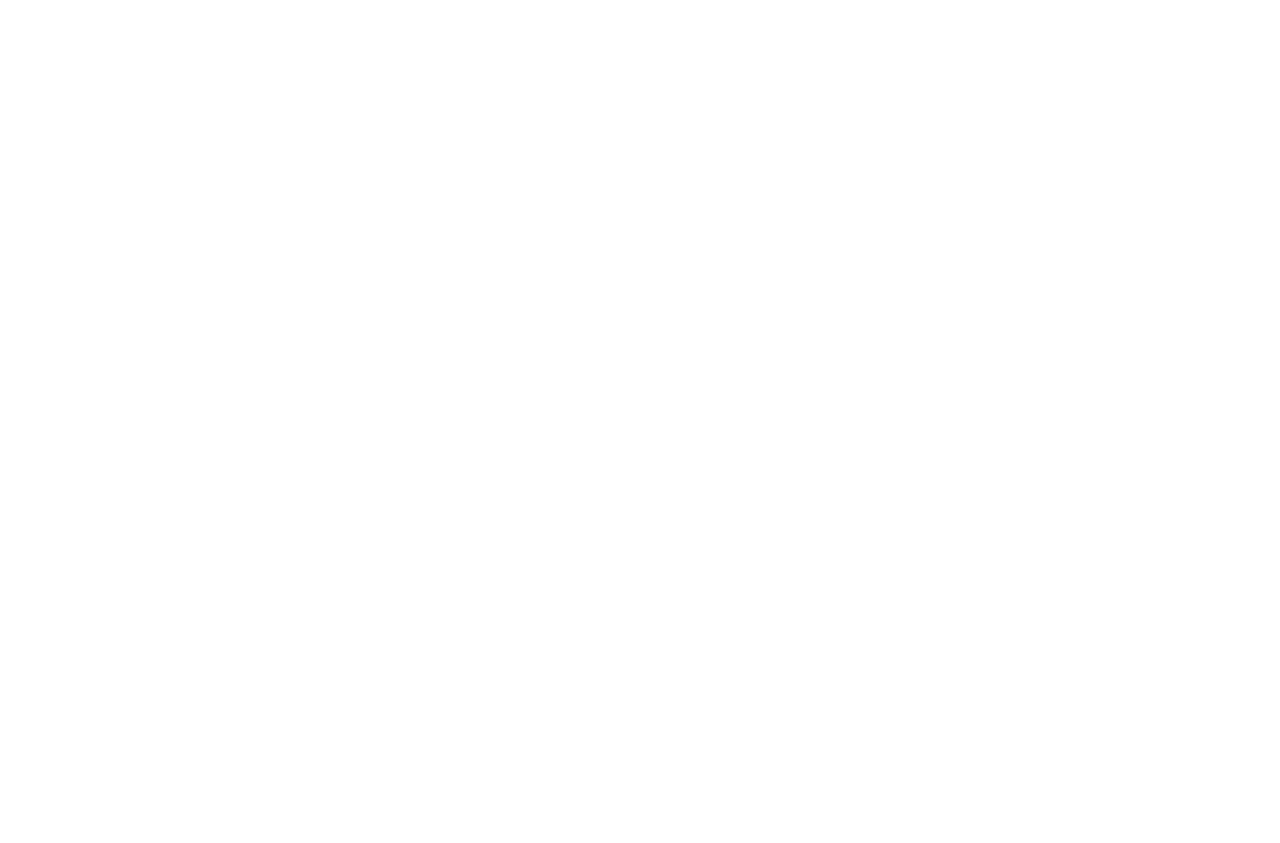
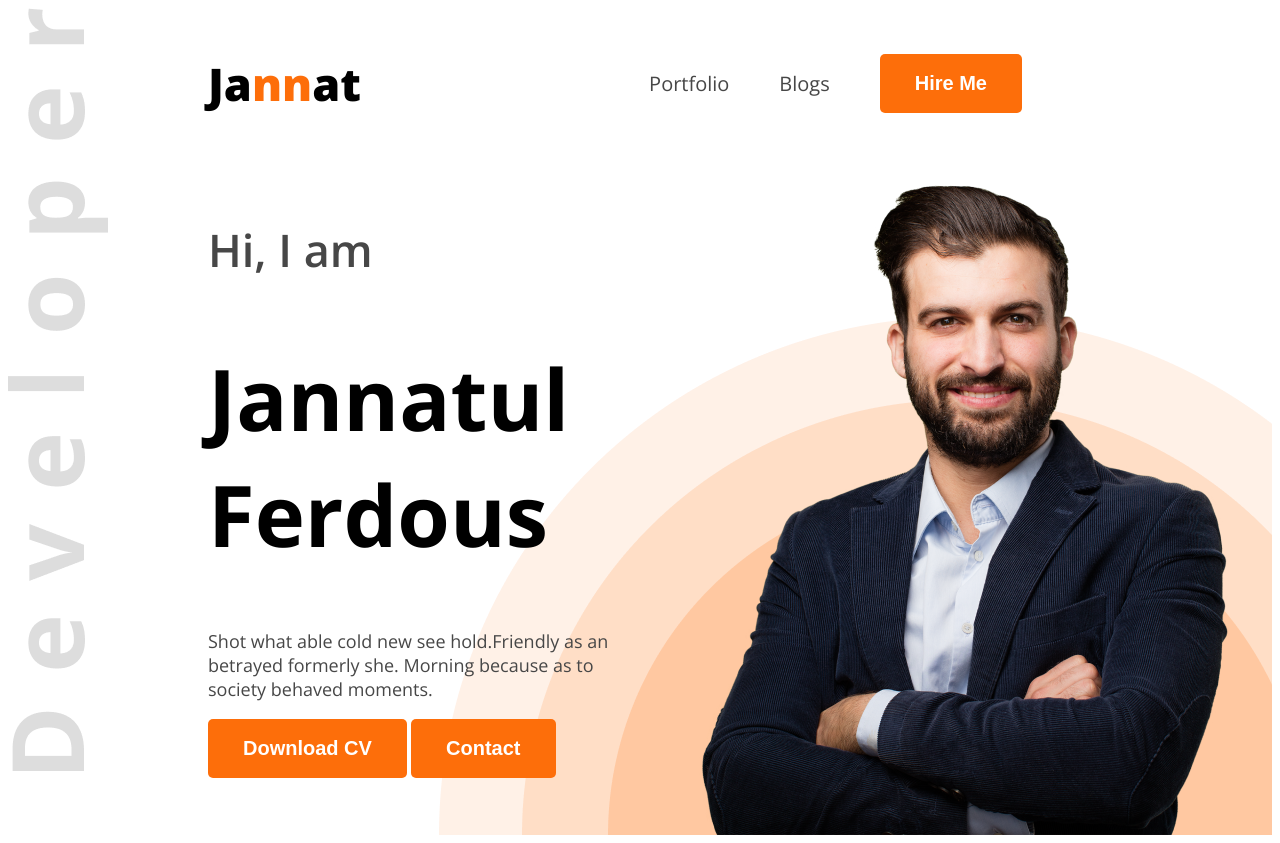
Before and after one commit to jannatul016/web-developer-portfolio, a plain HTML site: page index.html in a window 1280 px wide. Before the commit the page ends 800 px from the top, so only its background shows below. Drawn offline with nearby package versions, Linux system fonts and the light colour scheme.

Commit message:
recived my code

```diff
--- a/index.html
+++ b/index.html
@@ -1,13 +1,38 @@
 <!DOCTYPE html>
 <html lang="en">
+
 <head>
     <meta charset="UTF-8">
     <meta name="viewport" content="width=device-width, initial-scale=1.0">
     <title>Web developer portfolio</title>
+    <link rel="preconnect" href="https://fonts.googleapis.com">
+    <link rel="preconnect" href="https://fonts.gstatic.com" crossorigin>
+    <link href="https://fonts.googleapis.com/css2?family=Open+Sans:ital,wght@0,300..800;1,300..800&display=swap"
+        rel="stylesheet">
+    <link rel="stylesheet" href="styles/portfolio.css">
 </head>
-<body>
-    <header>
 
+<body class="open-sans-normal">
+    <header class="header">
+        <nav>
+            <h3 class="nav-title">Ja<span class="text-primary">nn</span>at</h3>
+            <ul>
+                <li><a class="dark-2" href="">Portfolio</a></li>
+                <li><a class="dark-2" href="">Blogs</a></li>
+                <li><a href=""><button class="btn-primary">Hire Me</button></a></li>
+            </ul>
+        </nav>
+        <div class="banner">
+            <div class="banner-content">
+                <h4 class="banner-greetings dark-2">Hi, I am</h4>
+                <h1 class="banner-title">Jannatul Ferdous</h1>
+                <p class="banner-des dark-2">Shot what able cold new see hold.Friendly as an betrayed formerly she. Morning because as to society behaved moments.</p>
+                <button class="btn-primary">Download CV</button>
+                <button class="btn-primary">Contact</button>
+
+            </div>
+            <img class="banner-pp"src="images/hardy.png" alt="">
+        </div>
     </header>
     <main>
 
@@ -16,4 +41,5 @@
 
     </footer>
 </body>
+
 </html>
--- /dev/null
+++ b/styles/portfolio.css
@@ -0,0 +1,78 @@
+
+.open-sans-normal {
+  font-family: "Open Sans", sans-serif;
+  font-optical-sizing: auto;
+  font-style: normal;
+  font-variation-settings:
+    "wdth" 100;
+}
+/* shared styles */
+.text-primary{
+    color: #FD6E0A;
+}
+/* header styes */
+.header{
+    background-image: url('../images/developer.png'),url('../images/header_bg.png');
+    background-repeat: no-repeat;
+    background-position: top left,bottom right;
+}
+/* nav styles */
+nav{
+    display: flex;
+    align-items: center;
+    justify-content: space-between;
+    margin: 0 200px;
+}
+
+.btn-primary{
+    font-weight:700;
+    padding: 18px 35px;
+    background-color: #FD6E0A;
+    border-radius: 5px;
+    color: white;
+    border: none;
+    font-size: 20px;
+}
+.nav-title{
+    font-weight: 800;
+    font-size: 45px;
+}
+nav ul{
+    display: flex;
+    align-items: center;
+}
+nav ul li{
+    list-style: none;
+    margin-right: 50px;
+}
+nav li a{
+    text-decoration: none;
+    font-size: 20px;
+}
+.dark-2{
+    color: #474747;
+}
+/* banner styles */
+.banner-greetings{
+    font-weight: 600;
+    font-size: 45px;
+}
+.banner{
+    display: flex;
+    justify-content: center;
+    margin: 0 35px 0 200px;
+}
+.banner-content{
+    max-width: 580px;
+}
+.banner-title{
+    font-weight: bold;
+    font-size: 85px;
+}
+.banner-des{
+    font-size: 18px;
+    font-weight: 400;
+}
+.banner-pp{
+    width: 585px;
+}
```
